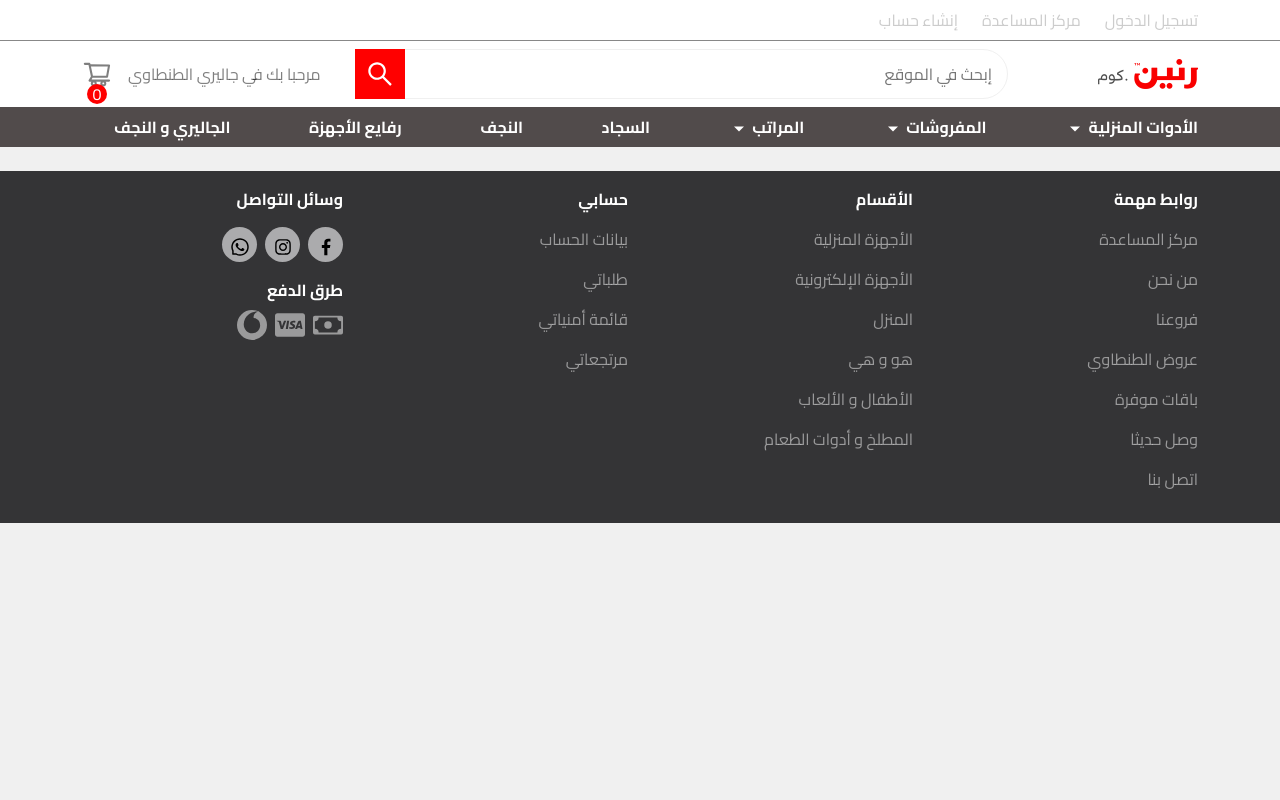
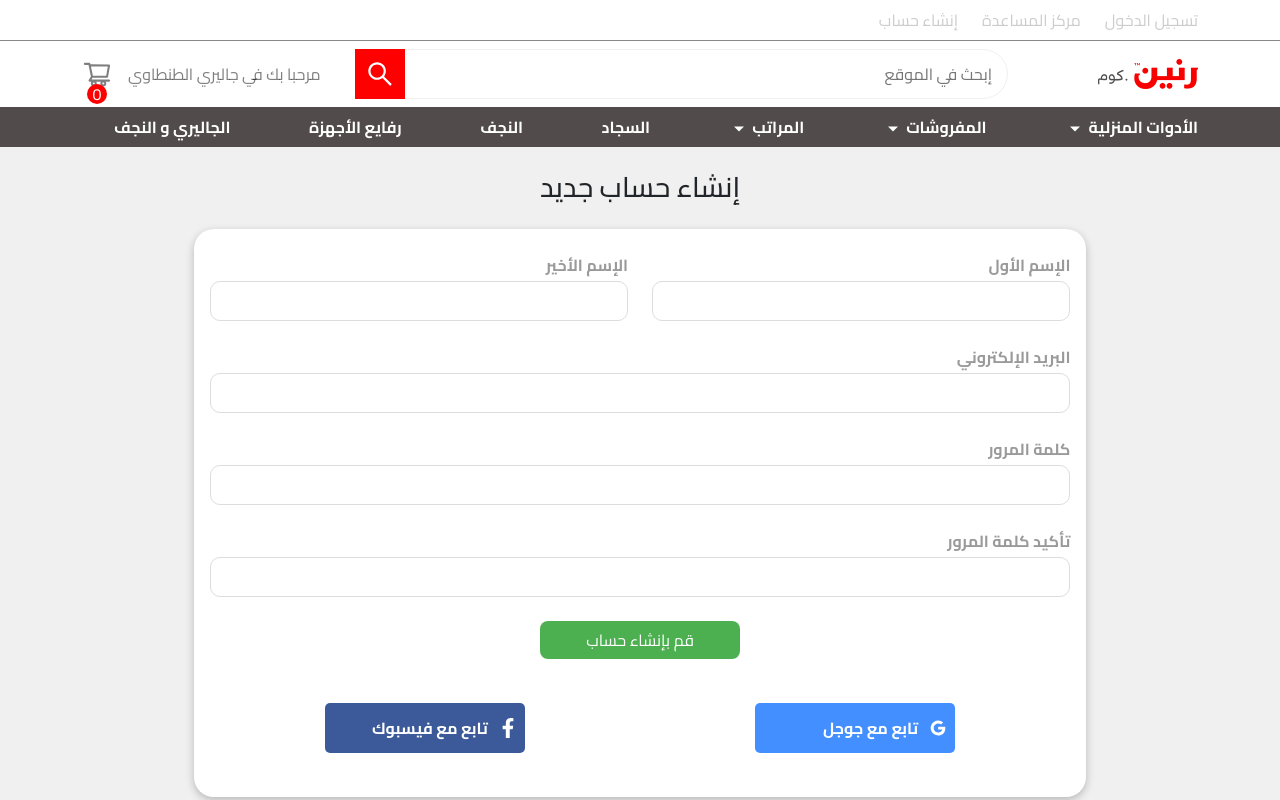
Before and after one commit to magedElshafey/Gallery-El-Tantawi, a React (Create React App) app: page /create in a window 1280 px wide. Shown: the top 800 px of the page. Built offline with nearby package versions, Linux system fonts and the light colour scheme.

Commit message:
create regster form

```diff
--- a/src/App.js
+++ b/src/App.js
@@ -17,6 +17,7 @@ import FirsrHeader from "./Components/Layout/firstHeader/FirsrHeader";
 import SecondHeader from "./Components/Layout/secondHeader/SecondHeader";
 import ThirdHeader from "./Components/Layout/thirdHeader/ThirdHeader";
 import OfferByCategory from "./Pages/OfferByCategory";
+import Regster from "./Pages/Regster";
 const App = () => {
   // handle scroll to top when page change
   function ScrollToTopAfterChangePage() {
@@ -58,6 +59,9 @@ const App = () => {
         <Routes>
           <Route path="/help/:details" element={<HelpDetails />} />
         </Routes>
+        <Routes>
+          <Route path="/create" element={<Regster />} />
+        </Routes>
         <Footer />
       </Router>
     </div>
--- /dev/null
+++ b/src/Components/Regester/Reg.module.css
@@ -0,0 +1,74 @@
+.formContainer {
+    background-color: white;
+    width: 80%;
+    height: auto;
+    box-shadow: rgba(0, 0, 0, 0.24) 0px 3px 8px;
+    border-radius: 20px;
+    -webkit-border-radius: 20px;
+    -moz-border-radius: 20px;
+    -ms-border-radius: 20px;
+    -o-border-radius: 20px;
+}
+.inp {
+    height: 40px;
+    width: 100%;
+    border: 1px solid #ddd;
+    border-radius: 10px;
+    padding: 7px 15px;
+    caret-color: red;
+    -webkit-border-radius: 10px;
+    -moz-border-radius: 10px;
+    -ms-border-radius: 10px;
+    -o-border-radius: 10px;
+}
+.label {
+
+    font-weight: bold;
+}
+.inp:focus {
+    outline: 1px solid red;
+}
+.btn {
+       border: none;
+       color: white;
+       background-color: #4caf50 !important;
+       padding: 7px 15px;
+       width: 200px;
+       text-align: center;
+       border-radius: 8px;
+       -webkit-border-radius: 8px;
+       -moz-border-radius: 8px;
+       -ms-border-radius: 8px;
+       -o-border-radius: 8px;
+}
+.googleBtn {
+    background-color: #448fff;
+}
+.faceBtn {
+    background-color: #3c5a99;
+}
+.googleBtn , .faceBtn {
+   width: 200px;
+   color: white !important;
+    margin: 20px auto !important;
+    border: none;
+    padding: 7px;
+    display: flex;
+    align-items: center;
+    height: 50px;
+    gap: 10px;
+    font-weight: bold !important;
+    border-radius: 5px;
+    transition: 0.3s;
+    -webkit-transition: 0.3s;
+    -moz-transition: 0.3s;
+    -ms-transition: 0.3s;
+    -o-transition: 0.3s;
+    -webkit-border-radius: 5px;
+    -moz-border-radius: 5px;
+    -ms-border-radius: 5px;
+    -o-border-radius: 5px;
+}
+.faceBtn:hover , .googleBtn:hover {
+    opacity: 0.7;
+}
--- /dev/null
+++ b/src/Components/Regester/RegForm.jsx
@@ -0,0 +1,87 @@
+import React, { useState } from "react";
+import style from "./Reg.module.css";
+import { AiOutlineGoogle } from "react-icons/ai";
+import { FaFacebookF } from "react-icons/fa";
+const RegForm = () => {
+  const [firstName, setFirstName] = useState("");
+  const [lastName, setLastName] = useState("");
+  const [email, setEmail] = useState("");
+  const [password, setPassword] = useState("");
+  const [confirmPass, setConfirmPass] = useState("");
+  return (
+    <form className={`${style.formContainer} px-3 py-4 `}>
+      <div className=" mb-4 row">
+        <div className="col-12 col-md-6 mb-4 mb-md-0">
+          <label className="d-block mb-1 label" htmlFor="fn">
+            الإسم الأول
+          </label>
+          <input
+            onChange={(e) => setFirstName(e.target.value)}
+            type="text"
+            className={style.inp}
+            id="fn"
+          />
+        </div>
+        <div className="col-12 col-md-6 mb-4 mb-md-0">
+          <label className="d-block mb-1 label" htmlFor="ln">
+            الإسم الأخير
+          </label>
+          <input
+            onChange={(e) => setLastName(e.target.value)}
+            type="text"
+            className={style.inp}
+            id="ln"
+          />
+        </div>
+      </div>
+      <div className="mb-4">
+        <label className="label d-block mb-1" htmlFor="email">
+          البريد الإلكتروني
+        </label>
+        <input
+          onChange={(e) => setEmail(e.target.value)}
+          type="email"
+          className={style.inp}
+          id="email"
+        />
+      </div>
+      <div className="mb-4">
+        <label className="label d-block mb-1" htmlFor="password">
+          كلمة المرور
+        </label>
+        <input
+          onChange={(e) => setPassword(e.target.value)}
+          type="password"
+          className={style.inp}
+          id="password"
+        />
+      </div>
+      <div className="mb-4">
+        <label className="label d-block mb-1" htmlFor="confirm">
+          تأكيد كلمة المرور
+        </label>
+        <input
+          onChange={(e) => setConfirmPass(e.target.value)}
+          type="password"
+          className={style.inp}
+          id="confirm"
+        />
+      </div>
+      <div className={`mb-4 d-flex justify-content-center `}>
+        <button className={style.btn}>قم بإنشاء حساب</button>
+      </div>
+      <div className="d-flex justify-content-center align-items-center flex-wrap">
+        <button className={style.googleBtn}>
+          <AiOutlineGoogle size={20} />
+          <span className="text-white">تابع مع جوجل</span>
+        </button>
+        <button className={style.faceBtn}>
+          <FaFacebookF size={20} />
+          <span className="text-white">تابع مع فيسبوك</span>
+        </button>
+      </div>
+    </form>
+  );
+};
+
+export default RegForm;
--- /dev/null
+++ b/src/Pages/Regster.js
@@ -0,0 +1,15 @@
+import React from "react";
+import RegForm from "../Components/Regester/RegForm";
+
+const Regster = () => {
+  return (
+    <div className="container py-3">
+      <h3 className="text-center pt-2 mb-4">إنشاء حساب جديد</h3>
+      <div className="d-flex justify-content-center align-items-center">
+        <RegForm />
+      </div>
+    </div>
+  );
+};
+
+export default Regster;
```
